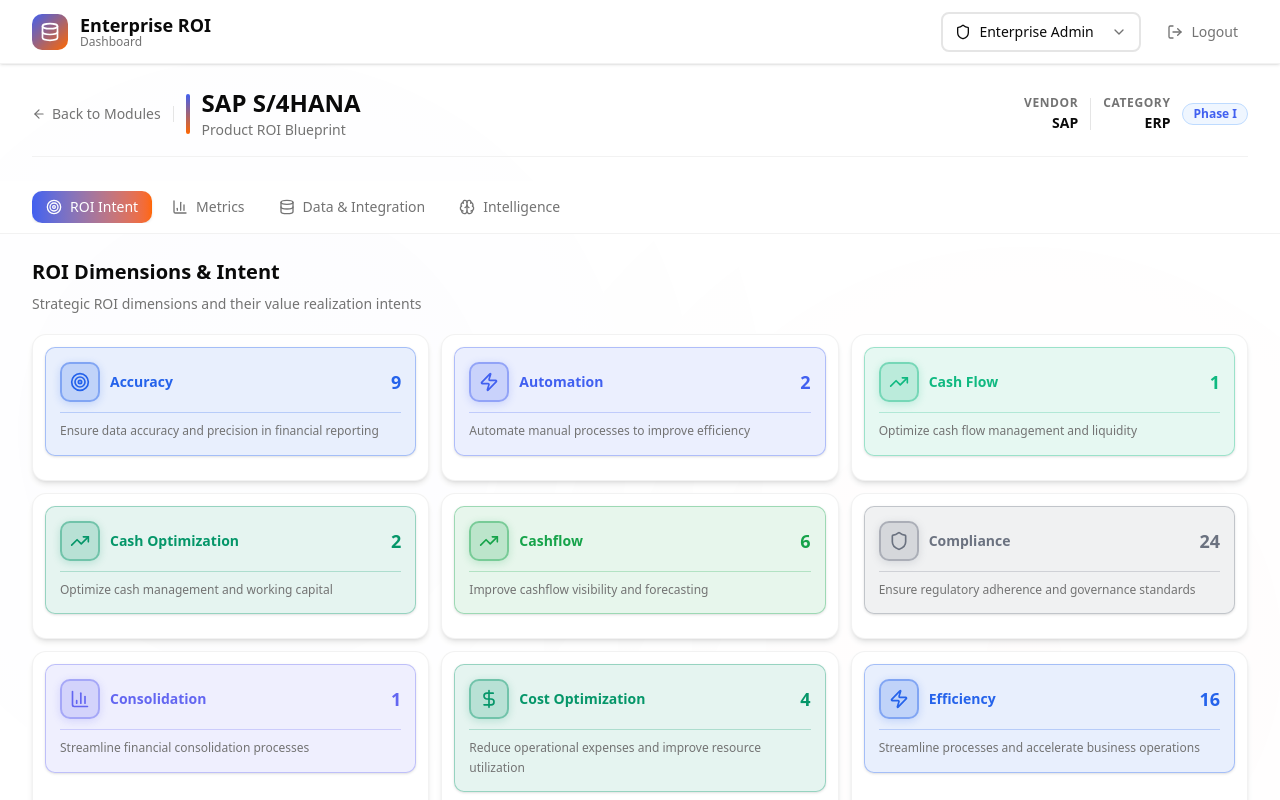
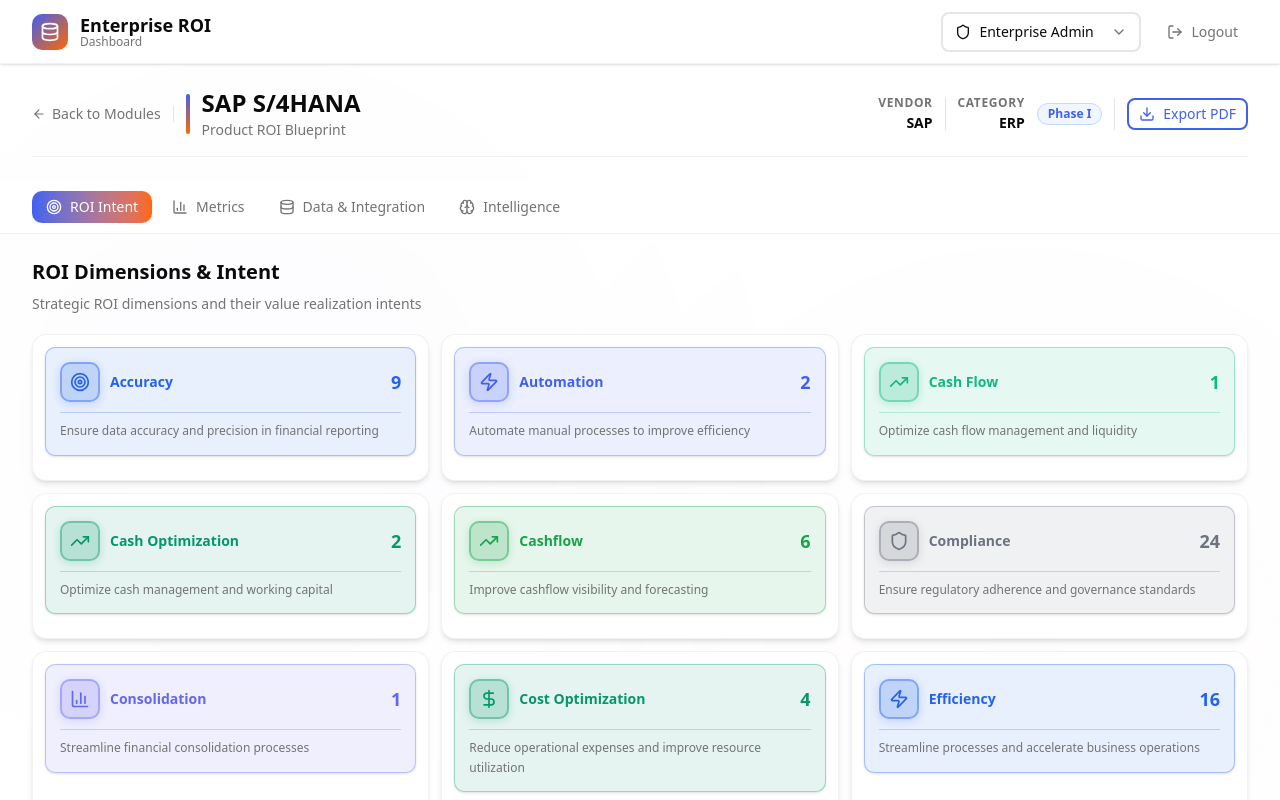
Before and after one commit to rajvimannlowe/SAP-ROI, a React (Vite) app: page /phase-i/catalog/1/blueprint in a window 1280 px wide. Built offline with nearby package versions, Linux system fonts and the light colour scheme; sample sign-in values are in the browser's storage.

Commit message:
export button add on the blueprint page

```diff
--- a/src/pages/enterprise/phase-one/erp/sap-s4hana/ProductROIBlueprint.tsx
+++ b/src/pages/enterprise/phase-one/erp/sap-s4hana/ProductROIBlueprint.tsx
@@ -1,7 +1,9 @@
 import { useState } from "react";
 import { useParams, useLocation, useNavigate } from "react-router-dom";
+import { Download } from "lucide-react";
 import { SAP_S4HANA_BLUEPRINT } from "../../../../../data/productBlueprintData";
 import { PageHeader } from "../../../../../components/layout/PageHeader";
+import { Button } from "../../../../../components/ui/button";
 import { sections, Section, gradientStyles } from "./components/constants";
 import { IntentSection } from "./components/IntentSection";
 import { MetricsSection } from "./components/MetricsSection";
@@ -54,7 +56,8 @@
         backTo={getBackPath()}
         backLabel={moduleId ? "Back to Flow Selection" : "Back to Modules"}
         rightContent={
-          <>
+          <div className="flex items-center gap-3">
+            <div className="flex items-center gap-3">
               <div className="text-right">
                 <p className="text-xs font-semibold text-muted-foreground uppercase tracking-wider mb-0.5">
                   Vendor
@@ -75,7 +78,18 @@
               <span className="px-2.5 py-0.5 text-xs font-semibold text-[#4160F0] bg-blue-50 rounded-full border border-blue-200">
                 {blueprint.phase}
               </span>
-          </>
+            </div>
+            <div className="w-px h-8 bg-border" />
+            <Button
+              variant="outline"
+              size="sm"
+              className="gap-2"
+              onClick={() => {}}
+            >
+              <Download className="h-4 w-4" />
+              <span className="hidden sm:inline">Export PDF</span>
+            </Button>
+          </div>
         }
       />
 
```
Lines whose indentation alone changed are shown as unchanged.
